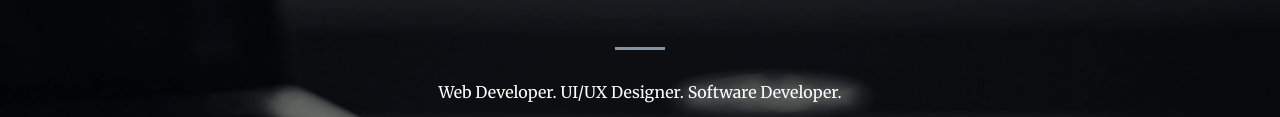
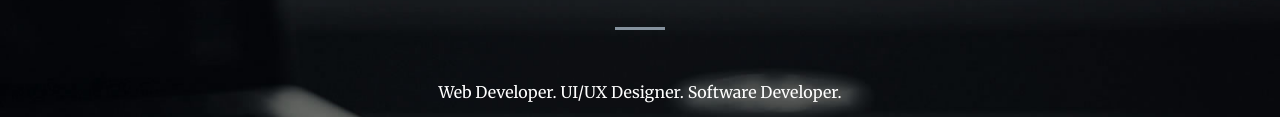
Before and after one commit to mnmpradeep/mnmpradeep.github.io, a website: page index.html in a window 1280 px wide. Shown: the part 432-549 px from the top of the page. Drawn offline with nearby package versions, Linux system fonts and the light colour scheme.

Commit message:
Update index.html

```diff
--- a/index.html
+++ b/index.html
@@ -82,8 +82,8 @@
 
                     <img class="img-responsive; center-block" src="img/main.PNG" alt="Cinque Terre" width="250" height="250"><br />
 
-                    <h1 id="homeHeading">PRADEEP MAHABHASHYAM</h1><br />
-                       <hr>
+                    <h1 id="homeHeading">PRADEEP MAHABHASHYAM</h1>    <hr><br />
+
                     <p>  Web Developer. UI/UX Designer. Software Developer.</p>
                     <a href="#about" class="btn btn-primary btn-xl page-scroll">Find Out More</a>
 
```
